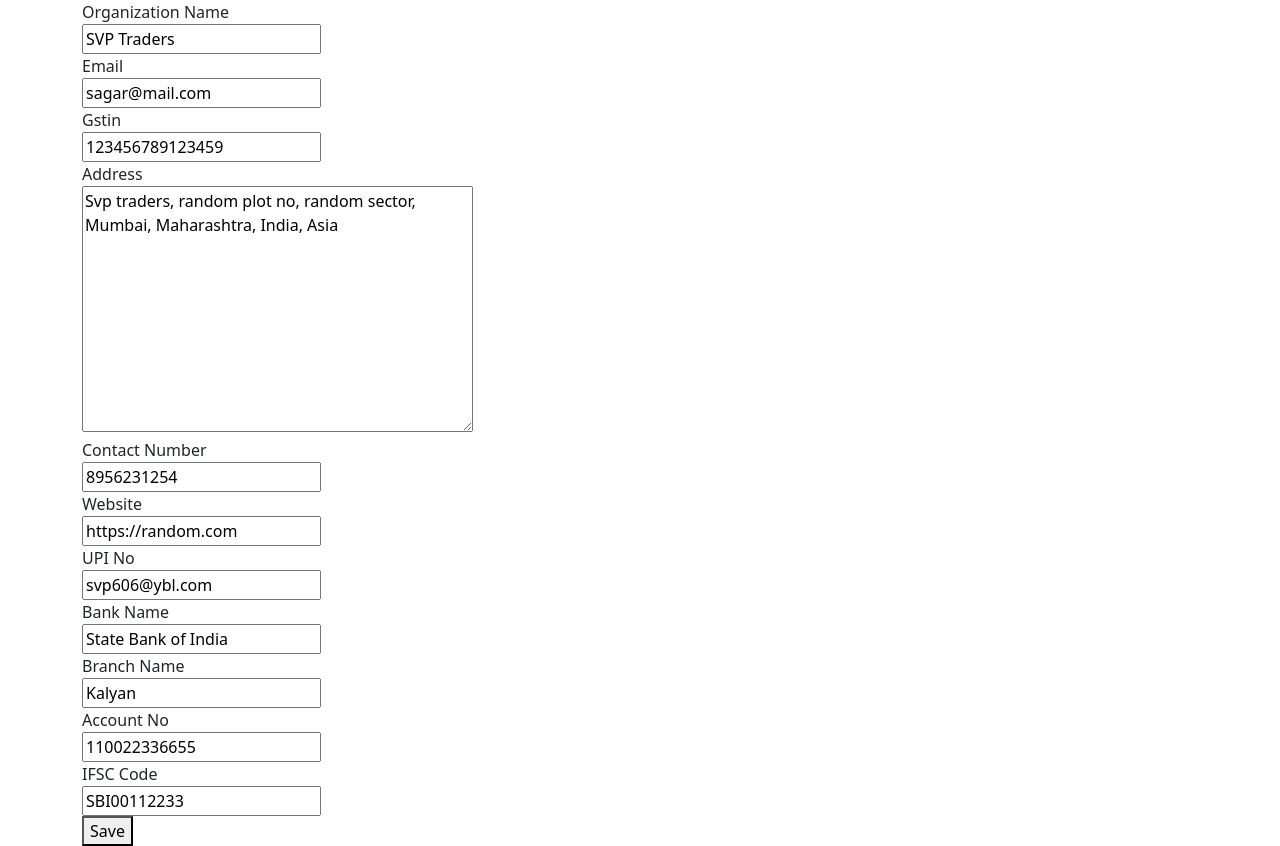
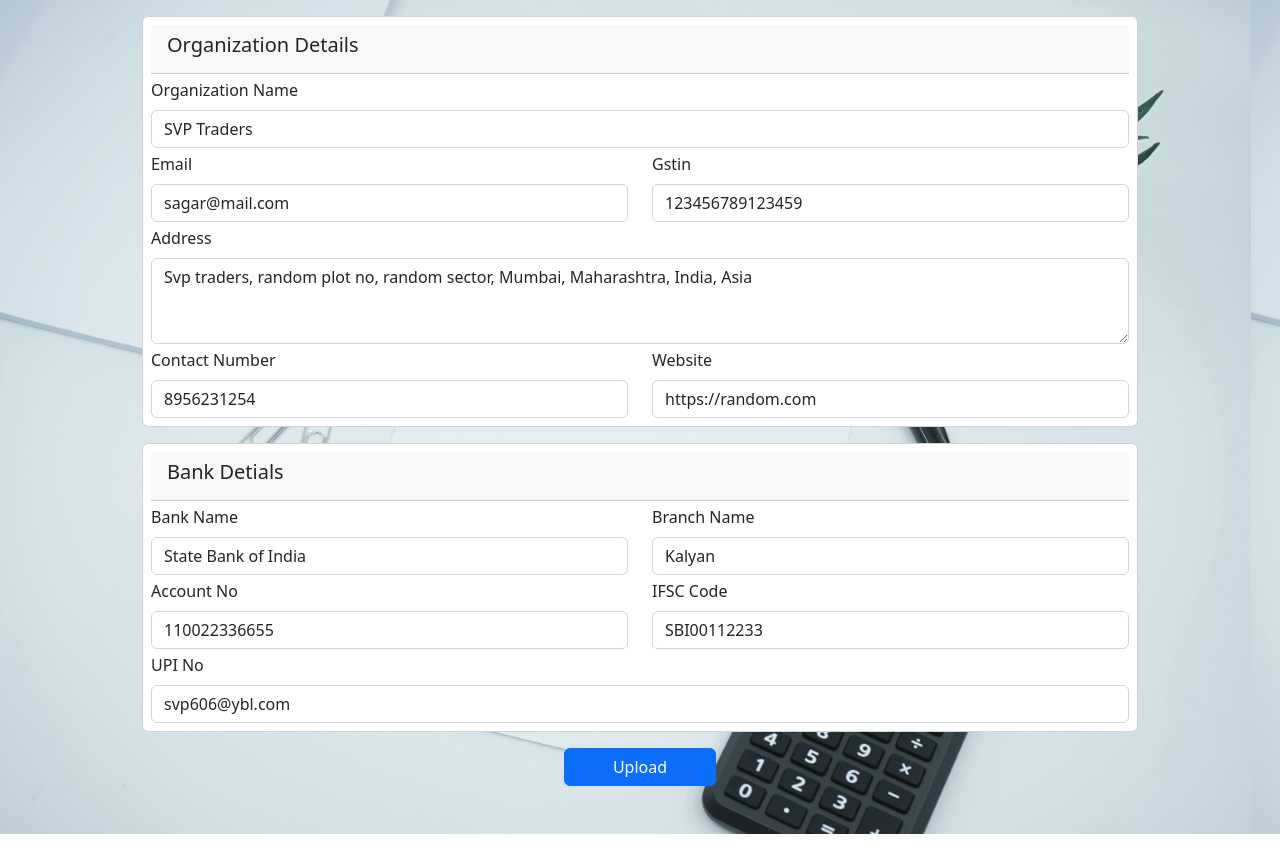
Before and after one commit to SagarPawar606/Django-GSTinvoicer, a Django app: page /profile/ in a window 1280 px wide. Run offline with Django 3.2, Linux system fonts and the light colour scheme; a user stored in the database is signed in; data comes from the database, SQL or seed files in the repository; both versions use the stored data as it was after the commit; some libraries are stand-ins or nearby versions.

Commit message:
Added form field errors

```diff
--- a/base/forms.py
+++ b/base/forms.py
@@ -8,17 +8,43 @@ from datetime import date
 from django.forms import formset_factory
 
 class UserRegistrationForm(UserCreationForm):
-    organization_name = forms.CharField(max_length=255)
-
+    organization_name = forms.CharField(max_length=255, widget=forms.TextInput(attrs={'class':'form-control'}))
+    password1 = forms.CharField(
+        label="Password",
+        widget=forms.PasswordInput(attrs={'class':'form-control', 'type':'password', 'placeholder':'password'}),
+    )
+    password2 = forms.CharField(
+        label="Confirm password",
+        widget=forms.PasswordInput(attrs={'class':'form-control', 'type':'password', 'placeholder':'Confirm password'}),
+    )
     class Meta:
         model = User
-        fields = ['username', 'organization_name', 'password1', 'password2']
+        fields = ('username', 'organization_name')
+
+        widgets = {
+            'username': forms.TextInput(attrs={'class':'form-control', 'placeholder': 'Username'}),
+        }
 
 class OrganizationProfileForm(forms.ModelForm):
     class Meta:
         model = OrganizationlDetials
-        fields = ['org_name', 'email', 'gstin', 'address', 'contact_no',
-                'website', 'upi', 'bank_name', 'branch_name', 'account_no', 'ifsc_code']
+        fields = ('org_name', 'email', 'gstin', 'address', 'contact_no',
+                'website', 'upi', 'bank_name', 'branch_name', 'account_no', 'ifsc_code')
+
+        widgets = {
+            'org_name': forms.TextInput(attrs={'class':'form-control', 'placeholder': 'Name'}),
+            'email': forms.TextInput(attrs={'class':'form-control', 'placeholder': 'youremail@mail.com'}),
+            'gstin': forms.TextInput(attrs={'class':'form-control', 'placeholder': '15 digit no.'}),
+            'address': forms.Textarea(attrs={'class':'form-control', 'rows':3, 'placeholder': 'Org. Address'}),
+            'contact_no': forms.TextInput(attrs={'class':'form-control'}),
+            'website': forms.TextInput(attrs={'class':'form-control', 'placeholder': 'www.yourorg.com'}),
+            'upi': forms.TextInput(attrs={'class':'form-control',}),
+            'bank_name': forms.TextInput(attrs={'class':'form-control',}),
+            'branch_name': forms.TextInput(attrs={'class':'form-control',}),
+            'account_no': forms.TextInput(attrs={'class':'form-control',}),
+            'ifsc_code': forms.TextInput(attrs={'class':'form-control',}),
+
+        }
 
 
 class RecipientDetailsForm(forms.Form):
--- a/base/static/base/main.css
+++ b/base/static/base/main.css
@@ -1,4 +1,5 @@
-/* body{
-    margin:0 auto;
-   width:960px;
-} */
+body{
+    background-image: url('back.jpg');
+    background-attachment: fixed;
+    background-size: contain;
+}
--- a/base/templates/base/index.html
+++ b/base/templates/base/index.html
@@ -9,5 +9,7 @@
     {% else %}
     <h5>Welcome, anonymous</h5>
     <a href="{% url 'login' %}">Login</a>
+    <a href="{% url 'sign-up' %}">Signup</a>
+
     {% endif %}
 {% endblock %}
--- a/base/templates/base/profile.html
+++ b/base/templates/base/profile.html
@@ -2,9 +2,90 @@
 {% load crispy_forms_tags %}
 
 {% block content %}
-    <form method="POST">
-        {% csrf_token %}
-        {{form|crispy}}
-        <button type="submit">Save</button>
-    </form>
+<div class="container-md">
+        <form method="POST">
+            {% csrf_token %}
+
+            {{form.non_field_errors}}
+            {% if form.errors %}
+                <div class="alert alert-danger" role="alert">
+                    {% for field in form %}
+                        {{field.errors}}
+                    {% endfor %}
+                </div>
+            {% endif %}
+
+            <div class="mx-5 my-3 card">
+                <div class="m-2">
+                    <div class="card-header">
+                        <h5>Organization Details</h5>
+                    </div>
+
+                    <label class="form-label mt-1">{{form.org_name.label}}</label>
+                    {{form.org_name}}
+
+                    <div class="row">
+                        <div class="col">
+                            <label class="form-label mt-1">{{form.email.label}}</label>
+                            {{form.email}}
+                        </div>
+                        <div class="col">
+                            <label class="form-label mt-1">{{form.gstin.label}}</label>
+                            {{form.gstin}}
+                        </div>
+                    </div>
+
+                    <label class="form-label mt-1">{{form.address.label}}</label>
+                    {{form.address}}
+
+                    <div class="row">
+                        <div class="col">
+                            <label class="form-label mt-1">{{form.contact_no.label}}</label>
+                            {{form.contact_no}}
+                        </div>
+                        <div class="col">
+                            <label class="form-label mt-1">{{form.website.label}}</label>
+                            {{form.website}}
+                        </div>
+                    </div>
+                </div>
+            </div>
+
+            <div class="mx-5 my-3 card">
+                <div class="m-2">
+                    <div class="card-header">
+                        <h5>Bank Detials</h5>
+                    </div>
+
+                    <div class="row">
+                        <div class="col">
+                            <label class="form-label mt-1">{{form.bank_name.label}}</label>
+                            {{form.bank_name}}
+                        </div>
+                        <div class="col">
+                            <label class="form-label mt-1">{{form.branch_name.label}}</label>
+                            {{form.branch_name}}
+                        </div>
+                    </div>
+
+                    <div class="row">
+                        <div class="col">
+                            <label class="form-label mt-1">{{form.account_no.label}}</label>
+                            {{form.account_no}}
+                        </div>
+                        <div class="col">
+                            <label class="form-label mt-1">{{form.ifsc_code.label}}</label>
+                            {{form.ifsc_code}}
+                        </div>
+                    </div>
+                    <label class="form-label mt-1">{{form.upi.label}}</label>
+                    {{form.upi}}
+
+                </div>
+            </div>
+            <div class="d-flex justify-content-center">
+                <button type="submit" class="btn btn-primary px-5 mb-5">Upload</button>
+            </div>
+        </form>
+</div>
 {% endblock %}
--- a/base/views.py
+++ b/base/views.py
@@ -17,6 +17,8 @@ from django.template.loader import get_template
 from xhtml2pdf import pisa
 
 # Create your views here.
+def index(request):
+    return render(request, 'base/index.html')
 
 def register_user(request):
     if request.method == "POST":
@@ -35,8 +37,7 @@ def register_user(request):
         form = UserRegistrationForm()
     return render(request, 'base/registration.html', {'form':form})
 
-def index(request):
-    return render(request, 'base/index.html')
+
 
 @login_required
 def orgnization_profile(request):
```
Also changed, not shown: base/templates/base/invoice-form.html (+10 -0 lines), base/templates/base/login.html (+24 -3 lines), base/templates/base/registration.html (+32 -3 lines), base/static/base/back.jpg (added), db.sqlite3.
